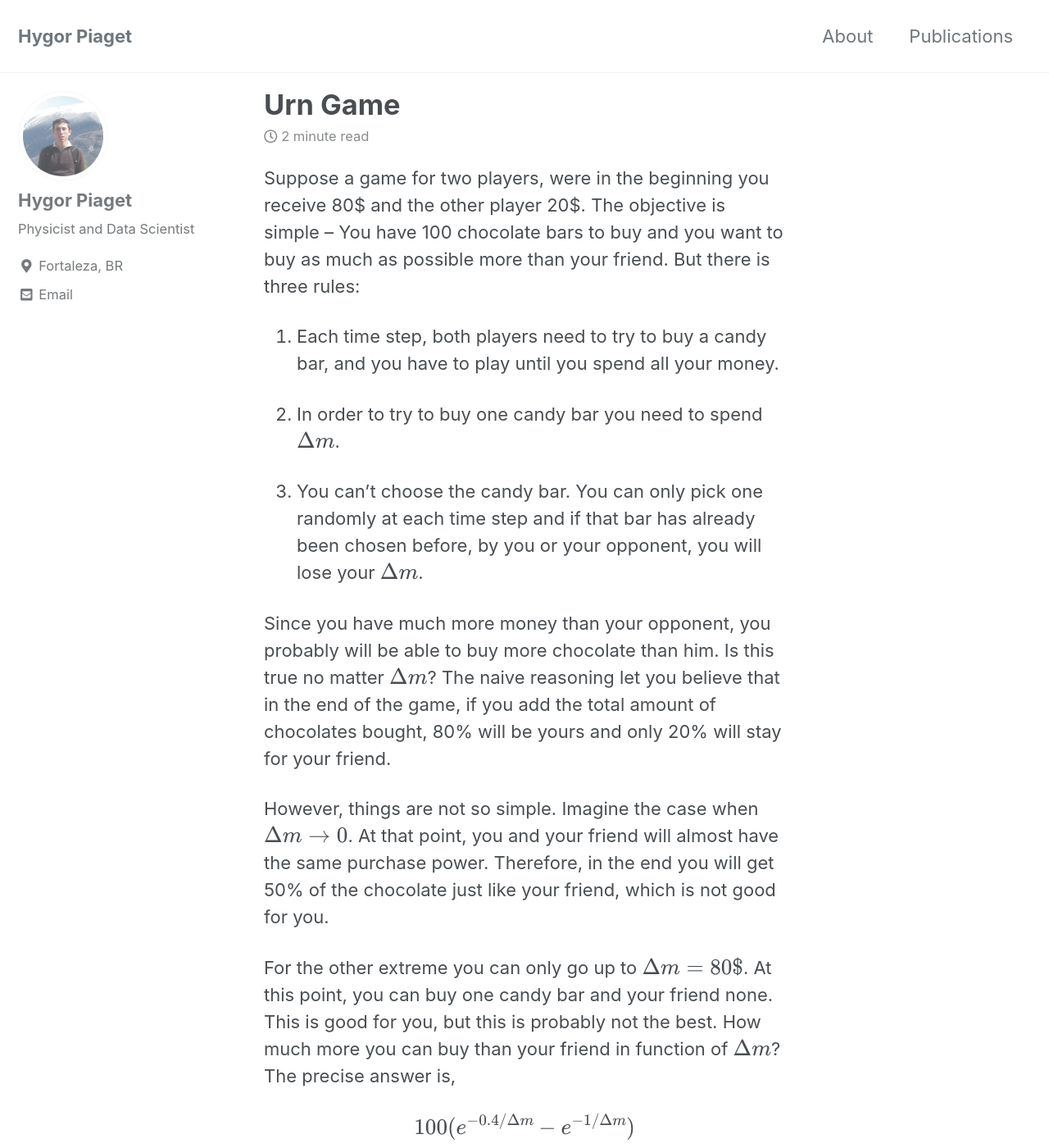
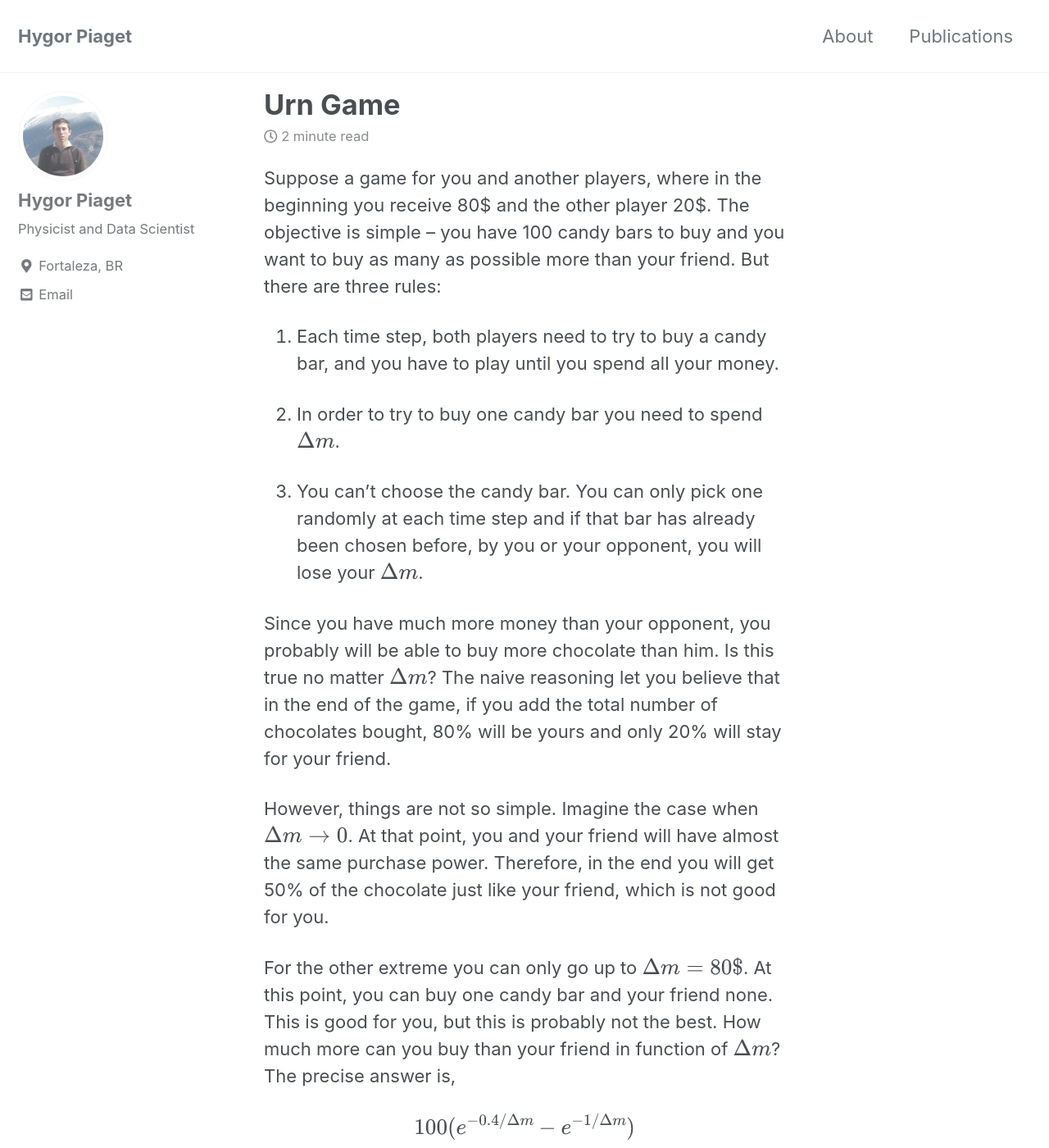
Before and after one commit to HygorPiaget/HygorPiaget.github.io, a Jekyll site: the page built from _posts/2018-11-17-UrnGame.md, in a window 1280 px wide and 1400 px high. Shown: the whole window at 82% size. Built offline with Jekyll 4.4.1, drawn with Linux system fonts in a browser that asks for light colours; cached includes are drawn as plain includes; nearby versions of some CDN libraries; formulas are drawn with MathJax 3.

Commit message:
new github

```diff
--- a/_posts/2018-11-17-UrnGame.md
+++ b/_posts/2018-11-17-UrnGame.md
@@ -8,9 +8,9 @@ mathjax: "true"
 
 
 
-Suppose a game for two players, were in the beginning you receive 80$ and the other player 20$.
-The objective is simple -- You have 100 chocolate bars to buy and you want to buy as much
-as possible more than your friend. But there is three rules:
+Suppose a game for you and another players, where in the beginning you receive 80$ and the other player 20$.
+The objective is simple -- you have 100 candy bars to buy and you want to buy as many
+as possible more than your friend. But there are three rules:
 
 1. Each time step, both players need to try to buy a candy bar, and you have to play until you spend all your money.
 
@@ -21,14 +21,14 @@ if that bar has already been chosen before, by you or your opponent, you will lo
 
 Since you have much more money than your opponent, you probably will be able to buy more chocolate
 than him. Is this true no matter $$\Delta m$$? The naive reasoning let you believe that in the end of the game,
-if you add the total amount of chocolates bought, 80% will be yours and only 20% will stay for your friend.
+if you add the total number of chocolates bought, 80% will be yours and only 20% will stay for your friend.
 
 However, things are not so simple. Imagine the case when $$\Delta m \to 0$$. At that point, you and
-your friend will almost have the same purchase power. Therefore, in the end you will get 50% of the chocolate
+your friend will have almost the same purchase power. Therefore, in the end you will get 50% of the chocolate
 just like your friend, which is not good for you.
 
 For the other extreme you can only go up to $$\Delta m = 80$ $$. At this point, you can buy one candy bar
-and your friend none. This is good for you, but this is probably not the best. How much more you can
+and your friend none. This is good for you, but this is probably not the best. How much more can you
 buy than your friend in function of $$\Delta m$$? The precise answer is,
 
 $$100 (e^{-0.4/\Delta m} - e^{-1/\Delta m})$$
```
Also changed, not shown: _pages/about.md (+4 -4 lines).
